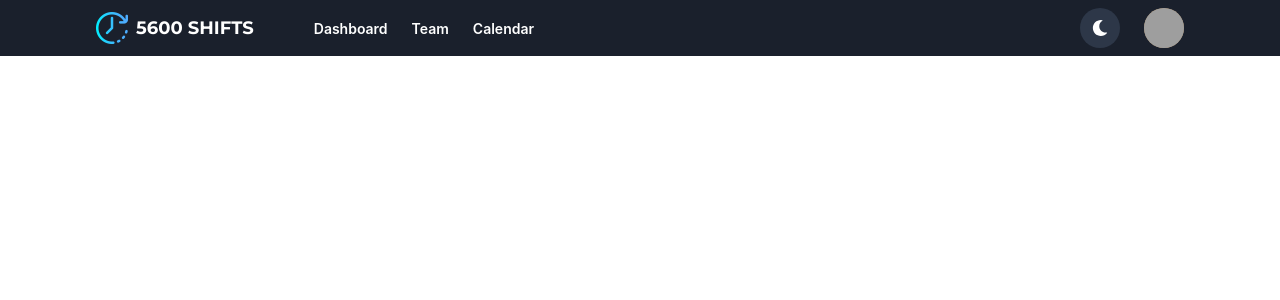
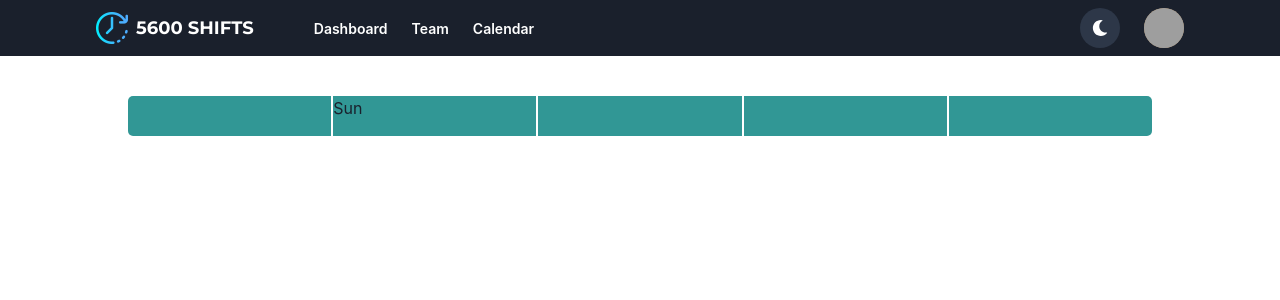
Before and after one commit to dlior/5600-shifts, a React (Vite) app in the folder frontend/: page / in a window 1280 px wide. Shown: the top 300 px of the page. Built offline with nearby package versions, Linux system fonts and the light colour scheme; grey boxes are pictures that could not be loaded.

Commit message:
add shifts table component

```diff
--- a/frontend/src/components/Logo.tsx
+++ b/frontend/src/components/Logo.tsx
@@ -12,8 +12,9 @@ const Logo = () => {
           color="white"
           fontWeight="semibold"
           fontSize="lg"
-          fontFamily="Montserrat">
-          5600 SHIFTS
+          fontFamily="Montserrat"
+          casing="uppercase">
+          5600 shifts
         </Text>
       </Flex>
     </Flex>
--- /dev/null
+++ b/frontend/src/components/Shifts.tsx
@@ -0,0 +1,27 @@
+import { Grid, GridItem, Text } from '@chakra-ui/react';
+
+const Shifts = () => {
+  return (
+    <Grid templateColumns="repeat(5, 1fr)" gap={0.5} mt={10} w="80vw" mx="auto">
+      <GridItem
+        w="100%"
+        h="10"
+        bg="teal.500"
+        style={{ borderRadius: '5px 0 0 5px' }}
+      />
+      <GridItem w="100%" h="10" bg="teal.500" justifySelf="center">
+        <Text>Sun</Text>
+      </GridItem>
+      <GridItem w="100%" h="10" bg="teal.500" />
+      <GridItem w="100%" h="10" bg="teal.500" />
+      <GridItem
+        w="100%"
+        h="10"
+        bg="teal.500"
+        style={{ borderRadius: '0 5px 5px 0' }}
+      />
+    </Grid>
+  );
+};
+
+export default Shifts;
--- a/frontend/src/pages/Home.tsx
+++ b/frontend/src/pages/Home.tsx
@@ -1,9 +1,11 @@
 import Navbar from '../components/Navbar';
+import Shifts from '../components/Shifts';
 
 const Home = () => {
   return (
     <>
       <Navbar />
+      <Shifts />
     </>
   );
 };
```
